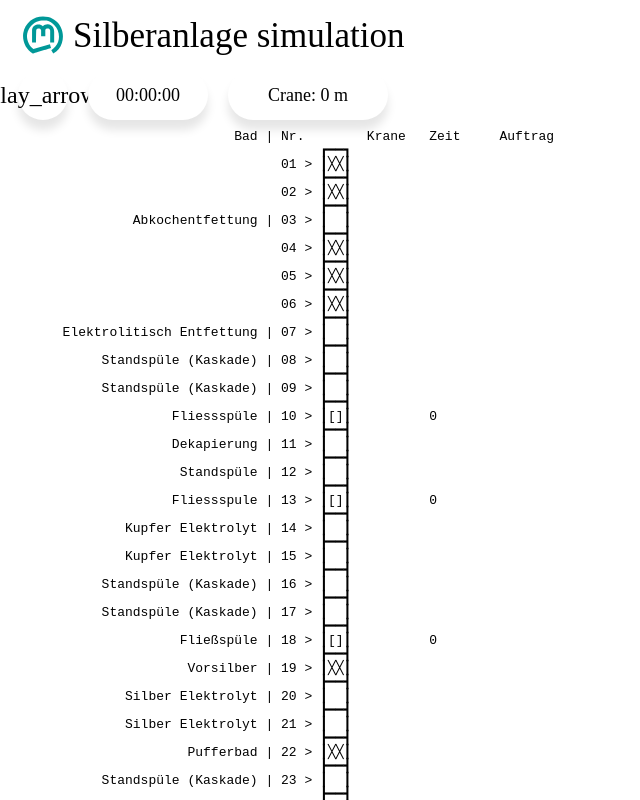
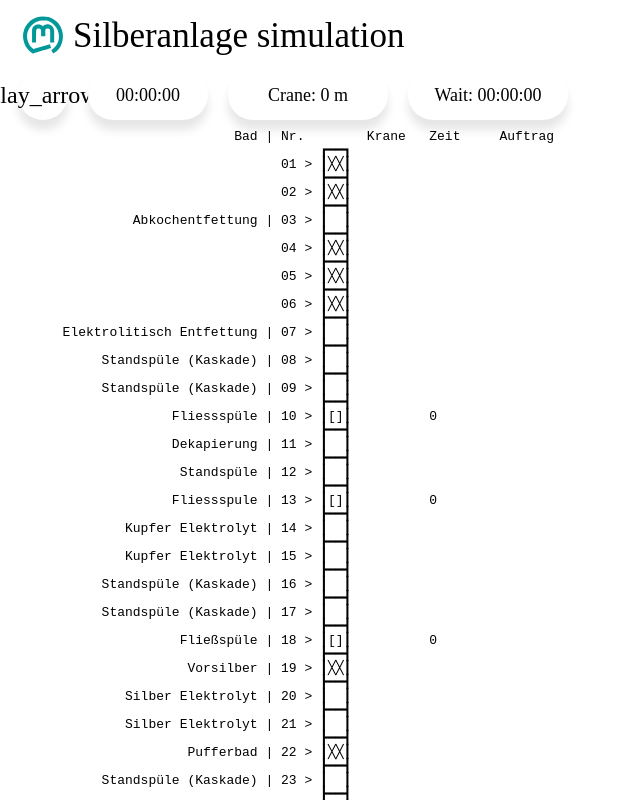
Before and after one commit to francescotili/silberanlage, an Angular app: page / in a window 1280 px wide. Shown: the top 800 px of the page, without its empty margins (0-640 px from the left). Built offline with nearby package versions, Linux system fonts and the light colour scheme.

Commit message:
Added output on waiting time for full baths

```diff
--- a/src/app/app.component.html
+++ b/src/app/app.component.html
@@ -29,6 +29,7 @@
   [viewBtn]="this.viewBtn"
   [time]="getSimulationTime()"
   [craneDistance]="this.silberAnlage.craneTotalDistance"
+  [waitingTime]="this.silberAnlage.totalBathsWaitingTime"
   (clickStart)="simulationStart()"
   (clickPause)="simulationPause()"
   (clickReset)="simulationReset()"
--- a/src/app/classes/plant.class.ts
+++ b/src/app/classes/plant.class.ts
@@ -32,6 +32,7 @@ export class Plant {
   private bathsWaiting: number[];
   private logger: Logger;
   craneTotalDistance: number;
+  totalBathsWaitingTime: number;
 
   /**
    * This function initialize the plant
@@ -53,6 +54,7 @@ export class Plant {
     this.completedAuftrags = [];
     this.simulationTime = 0;
     this.craneTotalDistance = 0;
+    this.totalBathsWaitingTime = 0;
 
     this.initializeBaths(bathsInitData);
     this.initializeCrane();
@@ -239,7 +241,13 @@ export class Plant {
         }
 
         case BathStatus.WaitingFull:
-        case BathStatus.WaitingCrane:
+        case BathStatus.WaitingCrane: {
+          if (typeof bath.drum.getAuftrag() !== 'undefined') {
+            this.totalBathsWaitingTime += sampleTime;
+          }
+          break;
+        }
+
         case BathStatus.Free:
         default: {
           break;
--- a/src/app/graphics/buttons/buttons.component.html
+++ b/src/app/graphics/buttons/buttons.component.html
@@ -25,4 +25,7 @@
   <li class="distance">
     <span>Crane: {{ craneDistance * 0.7 | number: '1.0-0' }} m</span>
   </li>
+  <li class="distance">
+    <span>Wait: {{ waitingTime | timeOutput }}</span>
+  </li>
 </ul>
--- a/src/app/graphics/buttons/buttons.component.ts
+++ b/src/app/graphics/buttons/buttons.component.ts
@@ -14,6 +14,7 @@ export class SimulationButtonsComponent {
   };
   @Input() time: number;
   @Input() craneDistance: number;
+  @Input() waitingTime: number;
   @Output() clickStart = new EventEmitter<string>();
   @Output() clickPause = new EventEmitter<string>();
   @Output() clickResume = new EventEmitter<string>();
```
